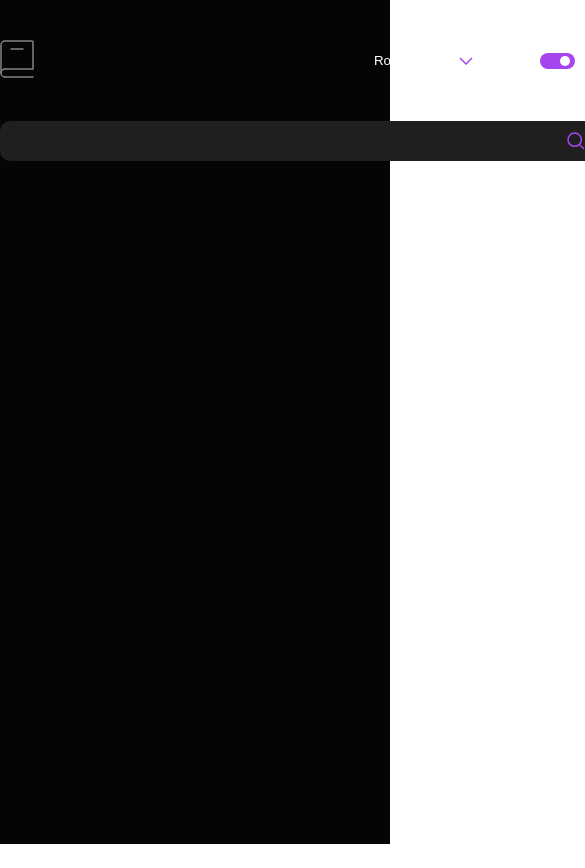
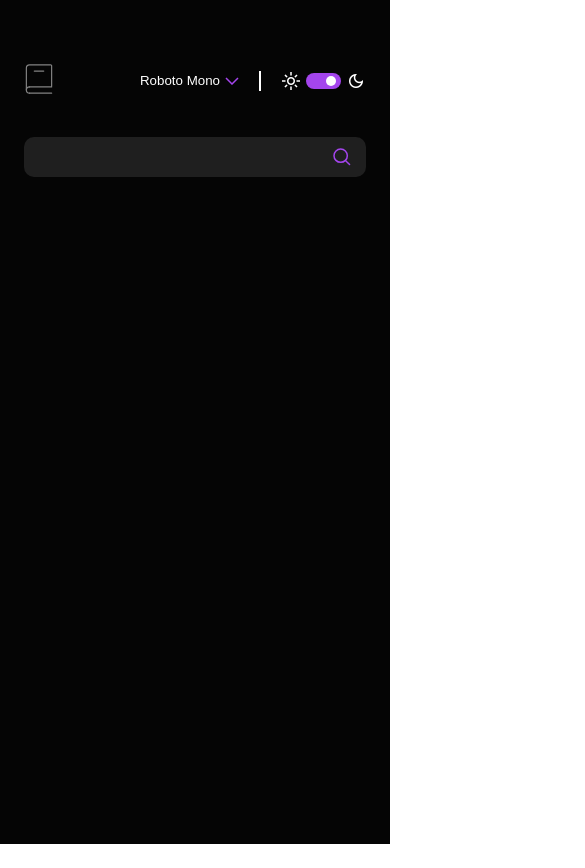
Before and after one commit to hidalest/dictionary-app, a React (Vite) app: page / in a window 390 px wide. Shown: the whole page, 585 px wide, since content can reach past the window. Before the commit the page ends 844 px from the top, so only its background shows below. Built offline with nearby package versions, Linux system fonts and the light colour scheme; a web font is replaced by a local one.

Commit message:
fix: finished adjusting some responsive details

```diff
--- a/src/App.scss
+++ b/src/App.scss
@@ -1,8 +1,13 @@
 @import './sassStyles/variables';
+@import './sassStyles/mixins';
 
 .app {
   width: 100%;
   height: 100vh;
+
+  @include responsiveMax($table) {
+    padding: 2.4rem;
+  }
 
   &.light {
     background-color: $white-1;
@@ -25,9 +30,12 @@
   }
 
   &_container {
-    width: 60rem;
     margin: 0 auto;
     height: 100vh;
+
+    @include responsiveMin($table) {
+      width: 60rem;
+    }
   }
 
   &_main {
--- a/src/layout/HeaderNav/HeaderNav.scss
+++ b/src/layout/HeaderNav/HeaderNav.scss
@@ -1,10 +1,23 @@
 @import '../../sassStyles/variables';
+@import '../../sassStyles/mixins';
 
 .appHeader {
   display: flex;
   justify-content: space-between;
   align-items: center;
   padding-top: 4rem;
+
+  &_logo img {
+    @include responsiveMax($phone) {
+      width: 3rem;
+      height: 3rem;
+    }
+
+    @include responsiveMax($phone-mini) {
+      width: 2rem;
+      height: 2rem;
+    }
+  }
 
   &_actions {
     height: 2rem;
--- a/src/layout/HeaderNav/HeaderNav.tsx
+++ b/src/layout/HeaderNav/HeaderNav.tsx
@@ -24,14 +24,14 @@ const HeaderNav = (props: HeaderNavInterface) => {
   const { path, altText, title, href } = props.headerNav.logo;
   return (
     <header className='appHeader'>
-      <a href={href} title={title}>
+      <a href={href} title={title} className={'appHeader_logo'}>
         <img src={path} alt={altText} />
       </a>
 
       <div className='appHeader_actions'>
         <Dropdown fontDropdown={headerNav.fontDropdown} />
         <span className='appHeader_actions--divider' />
-        <Toggle />
+        <Toggle className='appHeader_fontDropdown' />
       </div>
     </header>
   );
--- a/src/layout/MainComponent/MainComponent.scss
+++ b/src/layout/MainComponent/MainComponent.scss
@@ -1,4 +1,5 @@
 @import '../../sassStyles/variables';
+@import '../../sassStyles/mixins';
 
 .main {
   margin-top: 5rem;
@@ -13,11 +14,26 @@
     &-title {
       font-size: 6.4rem;
       text-transform: capitalize;
+
+      @include responsiveMax($phone) {
+        font-size: 3.4rem;
+      }
     }
 
     &-phonetic {
       font-size: 2.4rem;
       color: $purple-1;
+
+      @include responsiveMax($phone) {
+        font-size: 1.8rem;
+      }
+    }
+
+    &--pronunciation img {
+      @include responsiveMax($phone) {
+        width: 50px;
+        height: 50px;
+      }
     }
   }
 }
--- a/src/layout/MainComponent/MainComponent.tsx
+++ b/src/layout/MainComponent/MainComponent.tsx
@@ -22,7 +22,12 @@ const MainComponent = (props: MainComponentInterface) => {
           <h1 className='main_header-title'>{word}</h1>
           <p className='main_header-phonetic'>{phonetic}</p>
         </div>
-        {wordAudio && <AudioButton audioURL={wordAudio} />}
+        {wordAudio && (
+          <AudioButton
+            audioURL={wordAudio}
+            className='main_header--pronunciation'
+          />
+        )}
       </div>
     </section>
   );
--- a/src/ui/AudioButton/AudioButton.tsx
+++ b/src/ui/AudioButton/AudioButton.tsx
@@ -5,15 +5,20 @@ import './AudioButton.scss';
 
 interface AudioButtonInterface {
   audioURL: string;
+  className?: string;
 }
 
 const AudioButton = (props: AudioButtonInterface) => {
-  const audio = new Audio(props.audioURL);
+  const { audioURL, className } = props;
+  const audio = new Audio(audioURL);
 
   const reproduceAudioHandler = () => audio.play();
 
   return (
-    <button onClick={reproduceAudioHandler} className='audio_button'>
+    <button
+      onClick={reproduceAudioHandler}
+      className={`audio_button ${className}`}
+    >
       {<img src={iconPlay} alt='play phonetic' />}
     </button>
   );
--- a/src/ui/Toggle/Toggle.tsx
+++ b/src/ui/Toggle/Toggle.tsx
@@ -4,7 +4,12 @@ import { useAppDispatch, useAppSelector } from '../../hooks/redux';
 import { appActions } from '../../store/store';
 import React from 'react';
 
-const Toggle = () => {
+interface ToggleInterface {
+  className: string;
+}
+
+const Toggle = (props: ToggleInterface) => {
+  const { className } = props;
   const dispatch = useAppDispatch();
   const currentTheme = useAppSelector((state) => state.theme.theme);
   const isDarkThemeSelected = currentTheme === 'dark';
@@ -19,7 +24,7 @@ const Toggle = () => {
     }
   };
   return (
-    <div className='toggle'>
+    <div className={`toggle ${className}`}>
       <span className='material-symbols-outlined toggle_icon'>light_mode</span>
       <label className='switch'>
         <input
```
